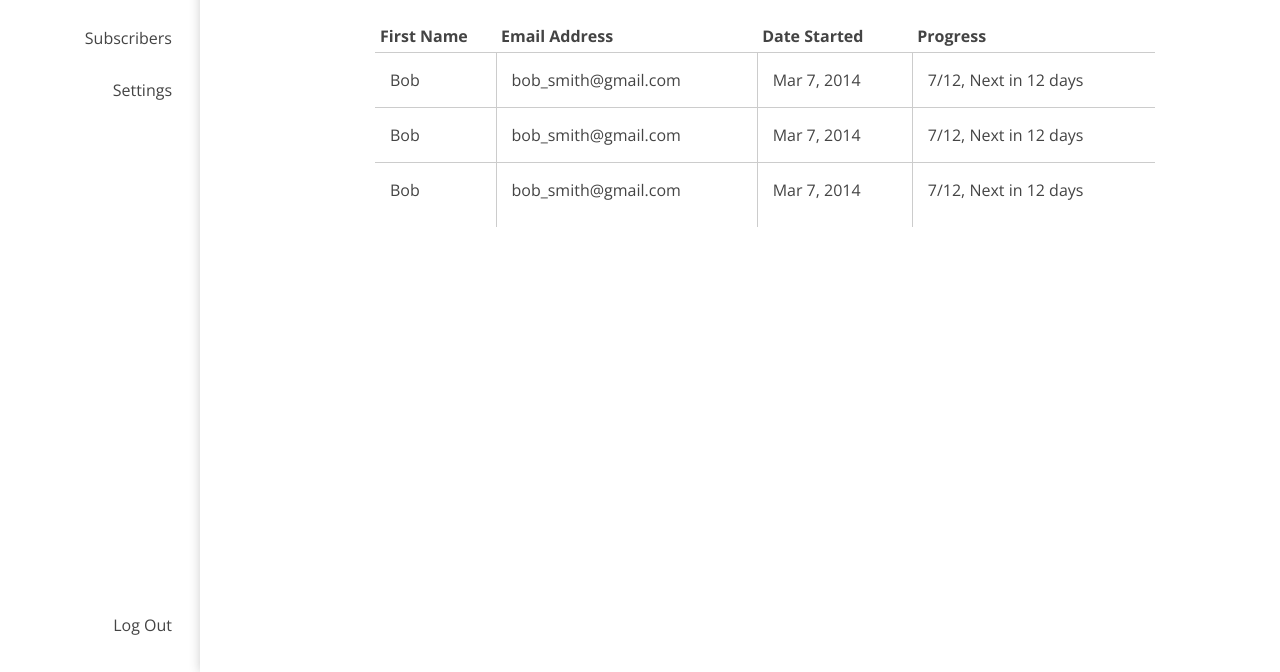
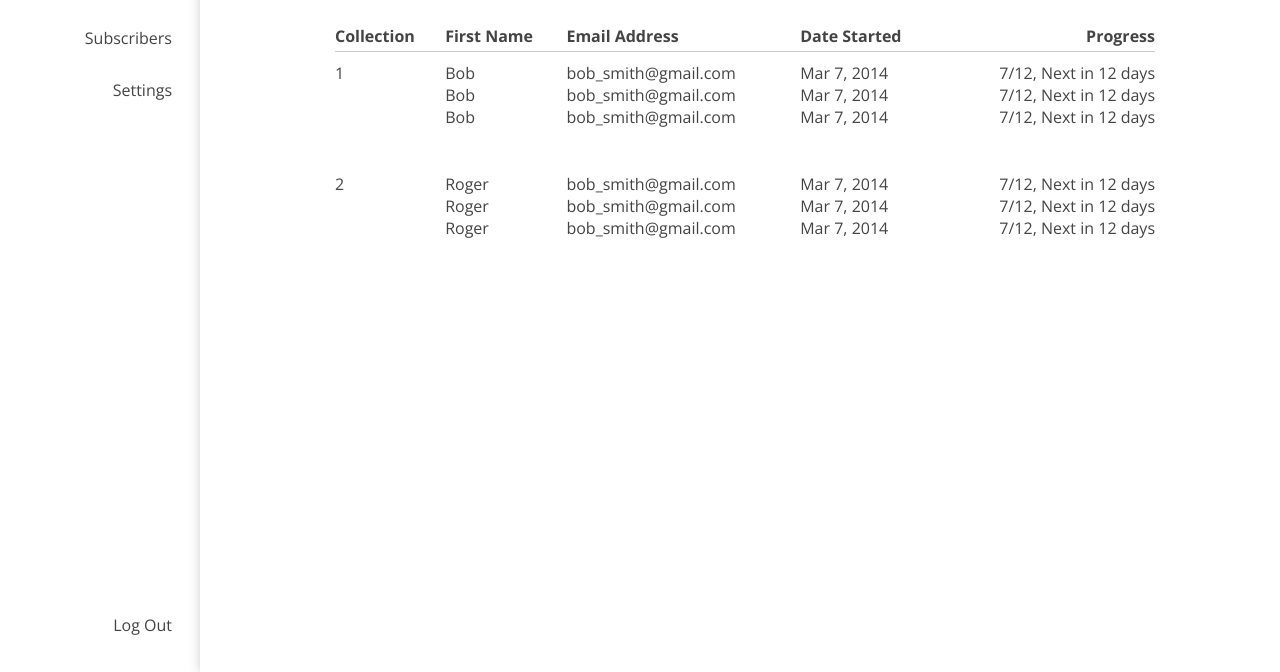
Before and after one commit to maximilianfuller/digestible, a website: page public/html/subscribers.html in a window 1280 px wide. Shown: the part 128-800 px from the top of the page. Drawn offline with nearby package versions, Linux system fonts and the light colour scheme.

Commit message:
Subscriber table redesign

```diff
--- a/public/css/digestible.css
+++ b/public/css/digestible.css
@@ -195,7 +195,7 @@ APP
 #appMainContainer {
 	width: 930px;
 	margin: 0 auto;
-	padding: 50px 50px 0 100px;
+	padding: 50px 50px 0 60px;
 	box-sizing: border-box;
 }
 
@@ -301,33 +301,39 @@ CONSUMERS
 /*---------------
 SUBSCRIBERS
 ---------------*/
+#subscriberTitle {
+	text-align: center;
+	font-size: 36px;
+	margin-top: 0;
+
+}
 #subscribeTable {
 	width: 100%;
 	border-collapse: collapse;
 	margin-top: 50px;
 }
-
+#headerRow {
+	border-bottom: 1px solid #ccc;
+	padding-bottom: 3px;
+	height: 30px;
+}
 #subscribeTable th {
 	text-align: left;
-	padding: 0 0 5px 5px;
 }
 
 #subscribeTable td {
-	padding: 0 15px 0 15px;
-	border-top: 1px solid #ccc;
-	border-left: 1px solid #ccc;
-	border-right: 1px solid #ccc;
 	max-width: 260px;
 	word-break: break-word;
+	padding: 0 0 35px 0;
+	vertical-align: top;
 }
-
-#subscribeTable tr td:first-child {
-	border-left: none;
+#subscribeTable td:last-child, #subscribeTable th:last-child {
+	text-align: right;
 }
-#subscribeTable tr td:last-child {
-	border-right: none;
+#subscribeTable td ul, #subscribeTable p {
+	padding: 0;
+	margin: 10px 0 0 0;
 }
-
-#subscribeTable tr:last-child td {
-	padding-bottom: 10px;
+#subscribeTable td li {
+	list-style-type: none;
 }
--- a/public/html/subscribers.html
+++ b/public/html/subscribers.html
@@ -12,9 +12,10 @@
 		<div id="mainWrap">
 			<div id="appMainContainer">
 				<section>
-					<h2>Collection One Subscribers</h2>
-					<table id="subscribeTable">
-						<tr>
+					<h1 id="subscriberTitle">Subscribers</h1>
+					<table id="subscribeTable" cellpadding="0">
+						<tr id="headerRow">
+							<th>Collection</th>
 							<th>First Name</th>
 							<th>Email Address</th>
 							<th>Date Started</th>
@@ -22,46 +23,72 @@
 						</tr>
 						<tr>
 							<td>
-								<p>Bob</p>
+								<p>1</p>
 							</td>
 							<td>
-								<p>bob_smith@gmail.com</p>
+								<ul>
+									<li>Bob</li>
+									<li>Bob</li>
+									<li>Bob</li>
+								</ul>
 							</td>
 							<td>
-								<p>Mar 7, 2014</p>
+								<ul>
+									<li>bob_smith@gmail.com</li>
+									<li>bob_smith@gmail.com</li>
+									<li>bob_smith@gmail.com</li>
+								</ul>
 							</td>
 							<td>
-								<p>7/12, Next in 12 days</p>
+								<ul>
+									<li>Mar 7, 2014</li>
+									<li>Mar 7, 2014</li>
+									<li>Mar 7, 2014</li>
+								</ul>
+							</td>
+							<td>
+								<ul>
+									<li>7/12, Next in 12 days</li>
+									<li>7/12, Next in 12 days</li>
+									<li>7/12, Next in 12 days</li>
+								</ul>
 							</td>
 						</tr>
+
 						<tr>
 							<td>
-								<p>Bob</p>
+								<p>2</p>
 							</td>
 							<td>
-								<p>bob_smith@gmail.com</p>
+								<ul>
+									<li>Roger</li>
+									<li>Roger</li>
+									<li>Roger</li>
+								</ul>
 							</td>
 							<td>
-								<p>Mar 7, 2014</p>
+								<ul>
+									<li>bob_smith@gmail.com</li>
+									<li>bob_smith@gmail.com</li>
+									<li>bob_smith@gmail.com</li>
+								</ul>
 							</td>
 							<td>
-								<p>7/12, Next in 12 days</p>
+								<ul>
+									<li>Mar 7, 2014</li>
+									<li>Mar 7, 2014</li>
+									<li>Mar 7, 2014</li>
+								</ul>
+							</td>
+							<td>
+								<ul>
+									<li>7/12, Next in 12 days</li>
+									<li>7/12, Next in 12 days</li>
+									<li>7/12, Next in 12 days</li>
+								</ul>
 							</td>
 						</tr>
-						<tr>
-							<td>
-								<p>Bob</p>
-							</td>
-							<td>
-								<p>bob_smith@gmail.com</p>
-							</td>
-							<td>
-								<p>Mar 7, 2014</p>
-							</td>
-							<td>
-								<p>7/12, Next in 12 days</p>
-							</td>
-						</tr>
+
 					</table>
 				</section>
 			</div>
```
